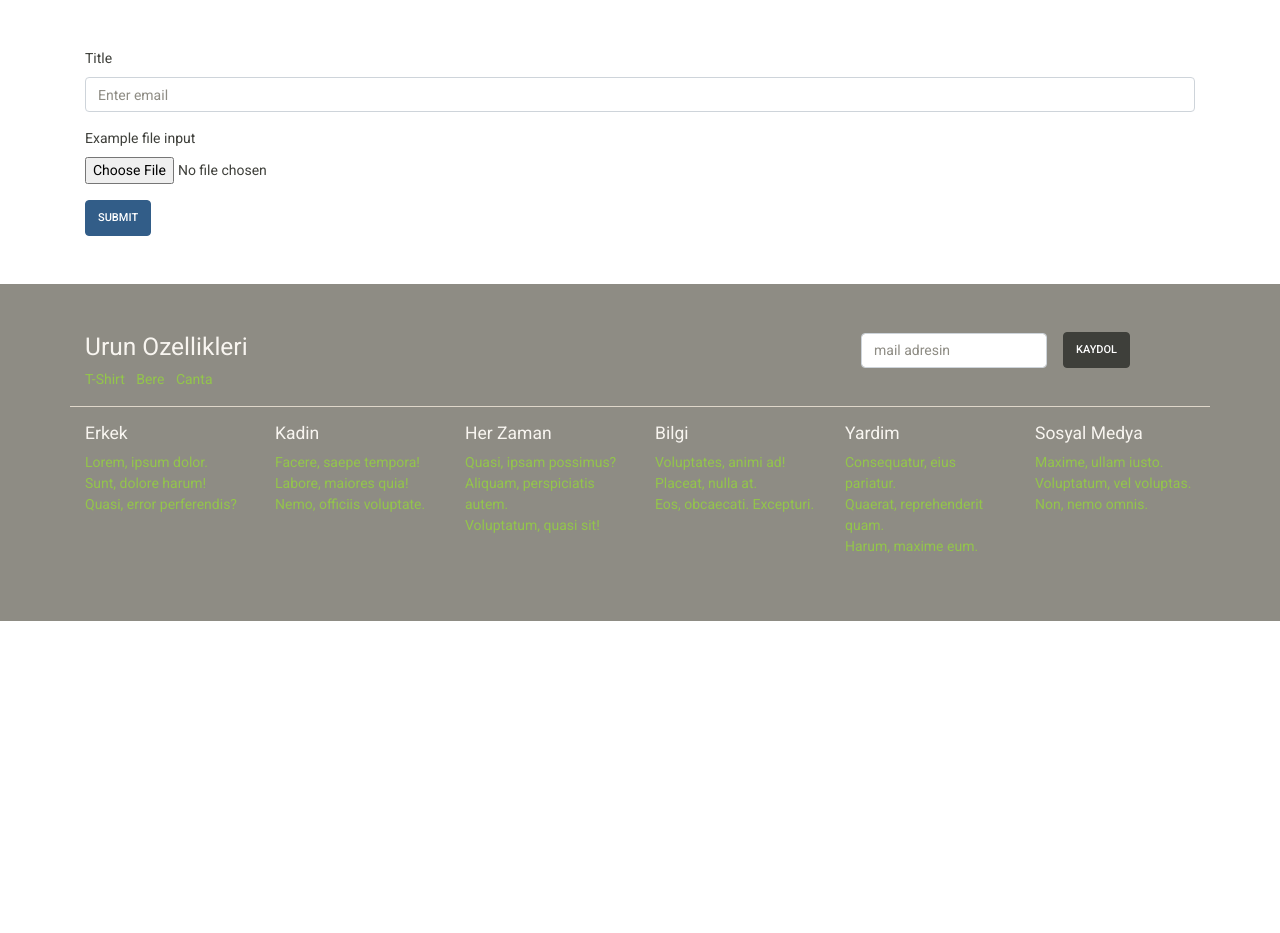
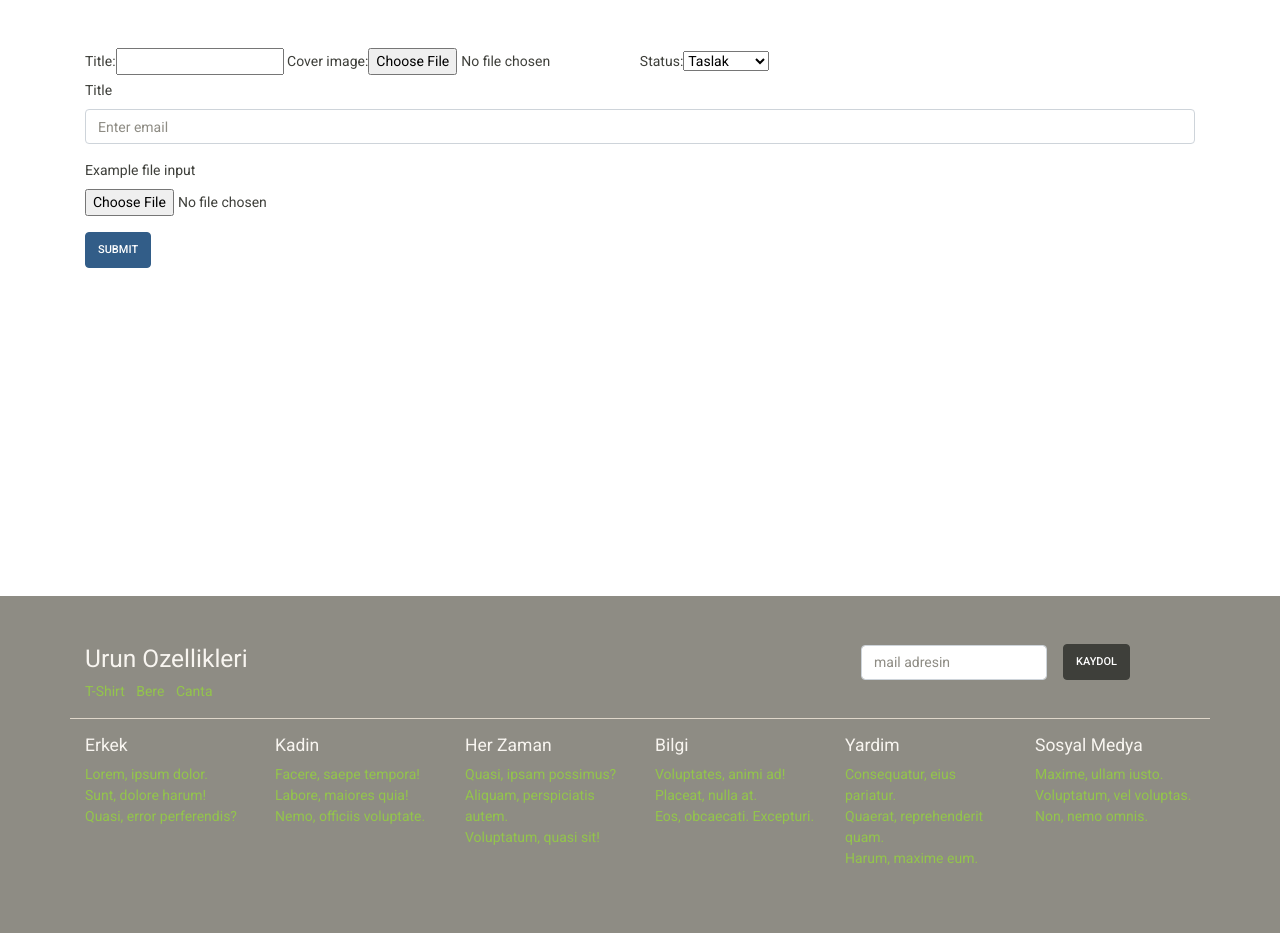
Before and after one commit to NistGroup/kaft_clone, a Django app: page /manage/carousel_create/ in a window 1280 px wide. Shown: the part 54-987 px from the top of the page. Before the commit the page ends 675 px from the top, so only its background shows below. Run offline with Django 3.2, Linux system fonts and the light colour scheme; some libraries are stand-ins or nearby versions.

Commit message:
commit dakika 17:32 8.video

```diff
--- /dev/null
+++ b/deneme.py
@@ -0,0 +1,5 @@
+from page.models import Carousel
+import urllib
+
+f = Carousel.objects.first()
+print(f.title)
--- /dev/null
+++ b/page/forms.py
@@ -0,0 +1,8 @@
+from django import forms
+from django.forms import fields
+from .models import Carousel
+
+class CarouselModelForm(forms.ModelForm):
+    class Meta:
+        model = Carousel
+        fields = "__all__"
--- a/page/views.py
+++ b/page/views.py
@@ -1,5 +1,7 @@
 from django.shortcuts import render
 from django.contrib import messages
+
+from page.forms import CarouselModelForm
 from .models import Carousel
 
 # Create your views here.
@@ -10,8 +12,13 @@ def index(request):
     return render(request, "home/index.html", context)
 
 def carousel_create(request):
+    context = dict()
+    context["form"] = CarouselModelForm()
     if request.method == "POST":
         print(request.POST)
-        print(request.FILES["cover_image"])
+        print(request.FILES.get("cover_image"))
+        carousel = Carousel.objects.create(
+            title=request.POST.get("title")
+            )
         messages.success(request, "Birşeyler eklendi ama ne oldu bilemiyorum")
-    return render(request, "manage/carousel_create.html", {})
+    return render(request, "manage/carousel_create.html", context)
--- a/templates/base/components/message.html
+++ b/templates/base/components/message.html
@@ -1,6 +1,7 @@
 {% if messages %}
 {% for message in messages %}
-     <div class="alert {% if message.tags %} alert-{{ alert.tags }}{% endif %} allert-dismissible fade show" role="alert">
+<div class="alert {% if message.tags %} alert-{{ alert.tags }}{% endif %} allert-dismissible fade show"
+    style="background-color: brown;" role="alert">
     <p>
         {{ message }}
     </p>
--- a/templates/manage/carousel_create.html
+++ b/templates/manage/carousel_create.html
@@ -1,9 +1,11 @@
 {% extends 'base/base.html' %}
 
 {% block content %}
-<div class="container mt-5">
+<div class="container mt-5" style="height: 500px;">
     <div class="row">
         <div class="col-sm-12 ">
+
+            {{ form }}
                 <form method="POST" enctype="multipart/form-data">
                     {% csrf_token %}
                     <div class="form-group">
```
Also changed, not shown: db.sqlite3. Lines whose indentation alone changed are shown as unchanged.
